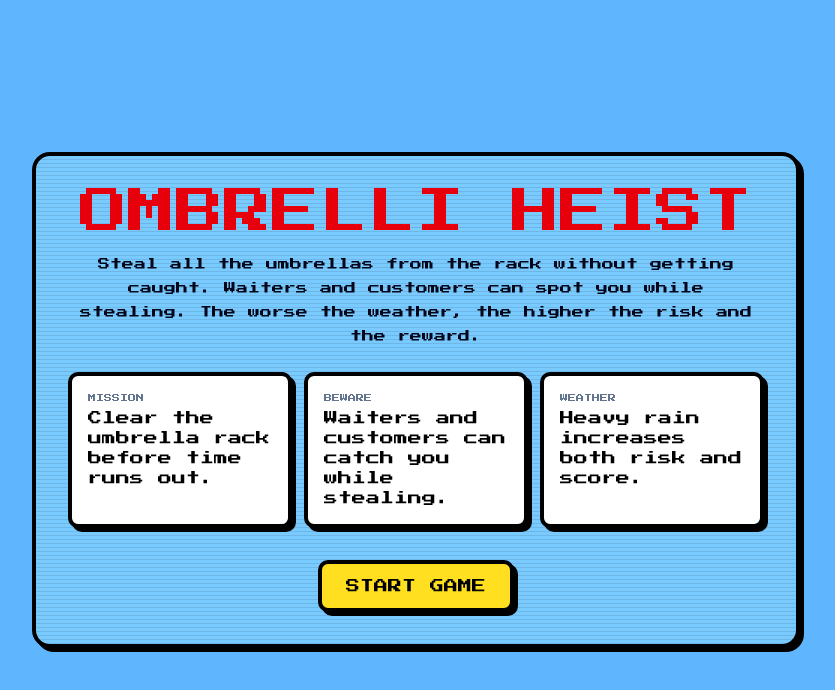
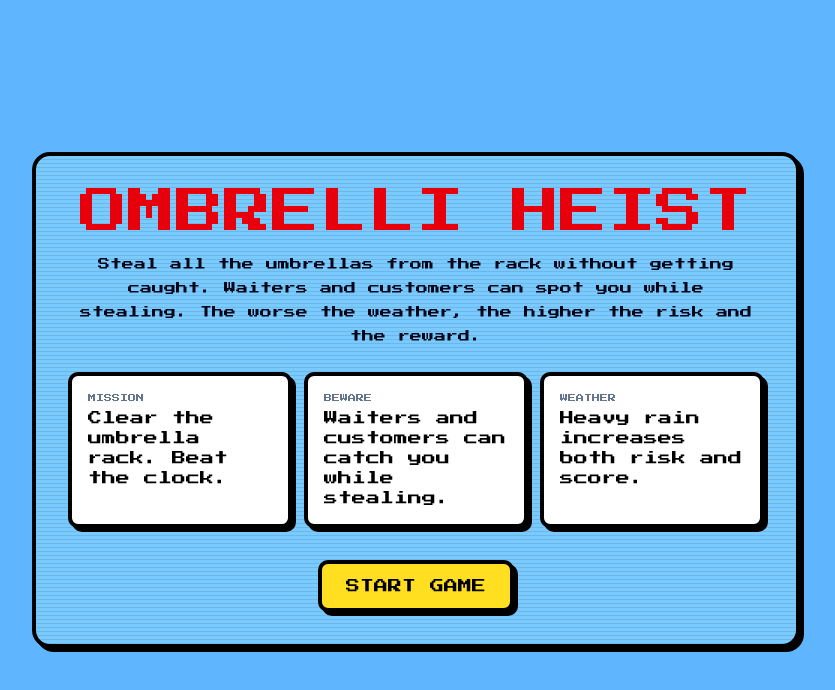
Before and after one commit to tomadinicamilla-png/ombrelli-heist-game, a React (Vite) app: page / in a window 1280 px wide. Shown: the top 690 px of the page, without its empty margins (224-1059 px from the left). Built offline with nearby package versions, Linux system fonts and the light colour scheme; the HTML template or start-up script is replaced by a standard one.

Commit message:
eng message

```diff
--- a/src/OmbrelliHeistGame.tsx
+++ b/src/OmbrelliHeistGame.tsx
@@ -945,7 +945,7 @@ The worse the weather, the higher the risk and the reward.
         <div className="mt-6 grid md:grid-cols-3 gap-3 text-left">
           <div className="rounded-[10px] border-4 border-black bg-white p-4" style={pxShadow()}>
             <div className="text-[8px] text-slate-500 mb-1">MISSION</div>
-            <div className="text-sm leading-5">Clear the umbrella rack before time runs out.</div>
+            <div className="text-sm leading-5">Clear the umbrella rack. Beat the clock.</div>
           </div>
           <div className="rounded-[10px] border-4 border-black bg-white p-4" style={pxShadow()}>
             <div className="text-[8px] text-slate-500 mb-1">BEWARE</div>
```
